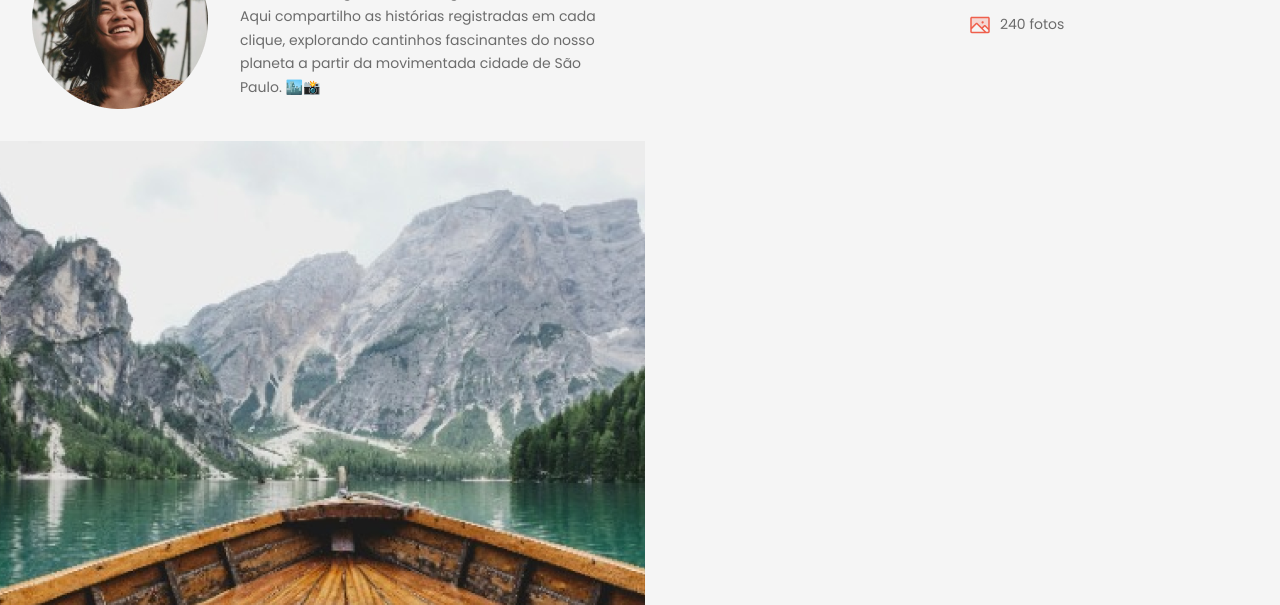
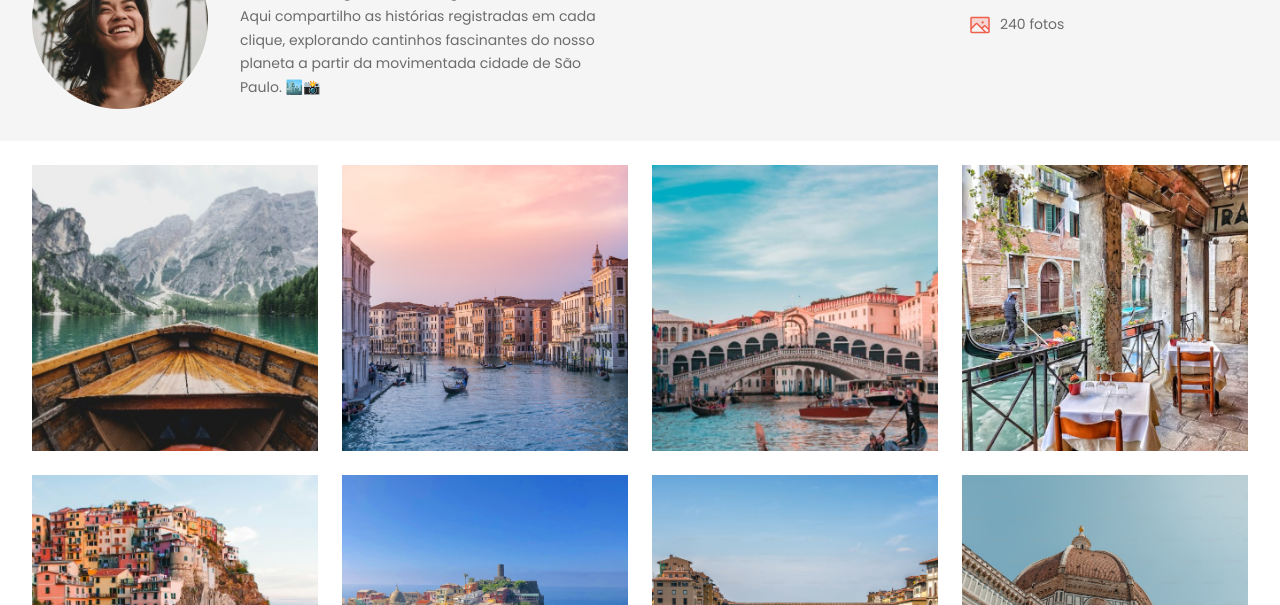
Before and after one commit to Sandro-mao/TravelGram-Perfil-de-viagens, a plain HTML site: page index.html in a window 1280 px wide. Shown: the part 195-800 px from the top of the page. Drawn offline with Linux system fonts and the light colour scheme; a web font is replaced by a local one.

Commit message:
main gallery

```diff
--- a/index.html
+++ b/index.html
@@ -73,8 +73,9 @@
         </ul>
       </div>
     </header>
+  </div>
 
-    <section class="locais">
+  <main class="container">
     <img src="assets/images/Image 01.png" alt="">
     <img src="assets/images/Image 02.png" alt="">
     <img src="assets/images/Image 03.png" alt="">
@@ -87,7 +88,7 @@
     <img src="assets/images/Image 10.png" alt="">
     <img src="assets/images/Image 11.png" alt="">
     <img src="assets/images/Image 12.png" alt="">
-    </section>
-  </div>
+  </main>
+
 </body>
 </html>
--- a/style/index.css
+++ b/style/index.css
@@ -1,3 +1,4 @@
 @import url(global.css);
 @import url(nav.css);
 @import url(header.css);
+@import url(main.css);
--- /dev/null
+++ b/style/main.css
@@ -0,0 +1,12 @@
+main {
+  display: flex;
+  flex-wrap: wrap;
+  gap: 24px;
+  padding-block: 24px;
+}
+
+main img {
+  width: 286px;
+  height: 286px;
+  /* object-fit: cover;*/ /*Usar esse comando quando as imagem não forem um quadrado perfeito*/
+}
```
Lines whose indentation alone changed are shown as unchanged.
